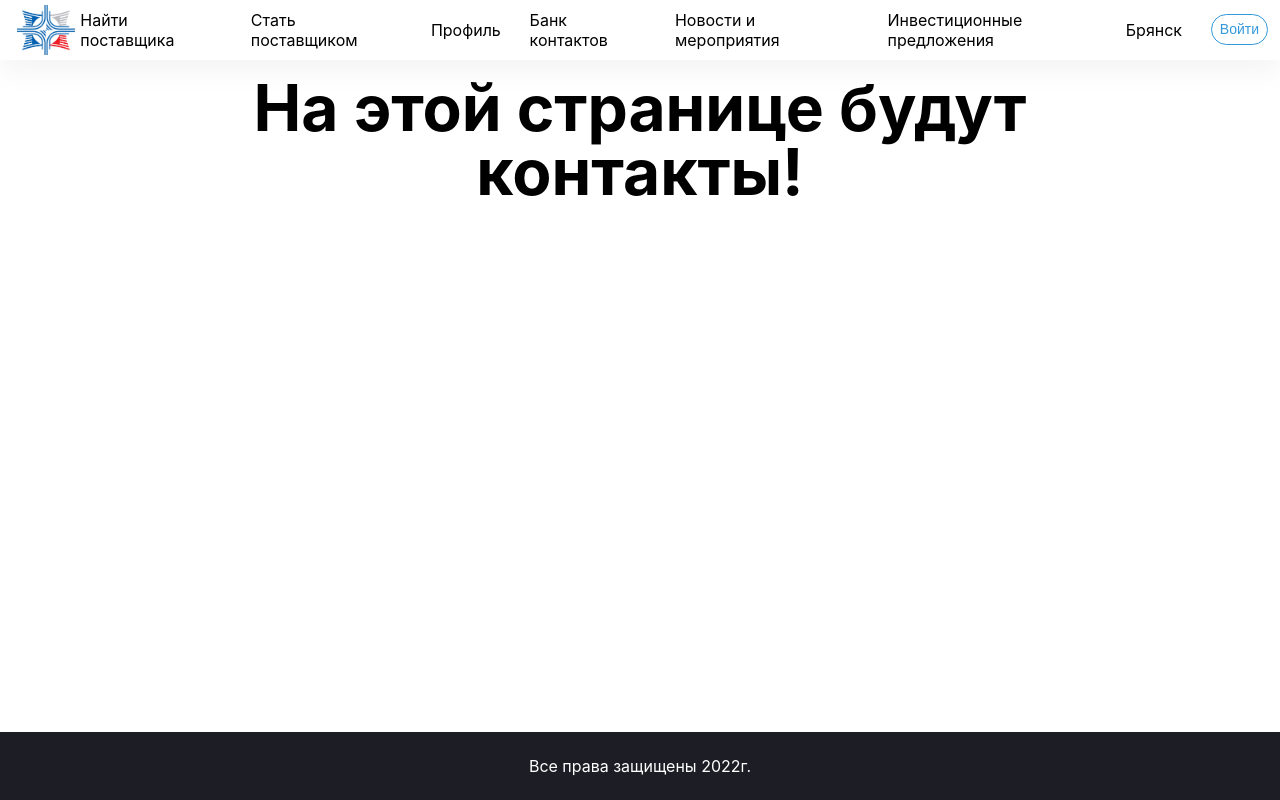
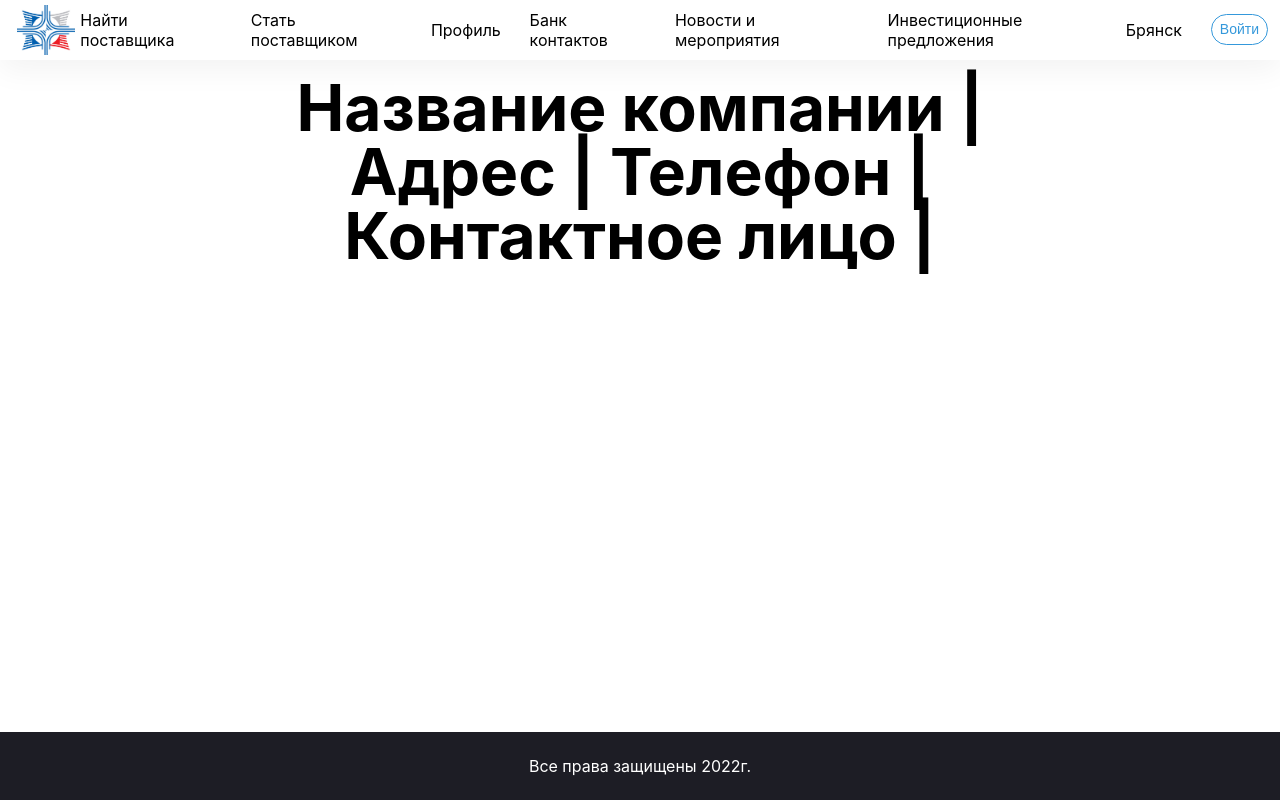
Before and after one commit to l0stvayne111/university-next, a Next.js app: page /contacts in a window 1280 px wide. Built offline with nearby package versions, Linux system fonts and the light colour scheme.

Commit message:
Контакты

```diff
--- a/src/pages/contacts/index.tsx
+++ b/src/pages/contacts/index.tsx
@@ -15,7 +15,7 @@ const Contacts = () => {
                             initial={`initial`}
                             animate={`animate`}
                         >
-                            На этой странице будут контакты!
+                            Название компании | Адрес | Телефон | Контактное лицо |
                         </motion.h1>
 
 
```
